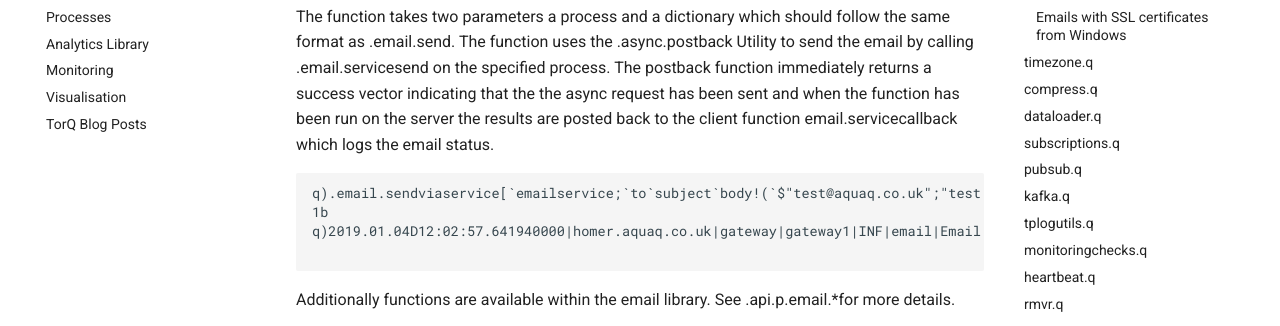
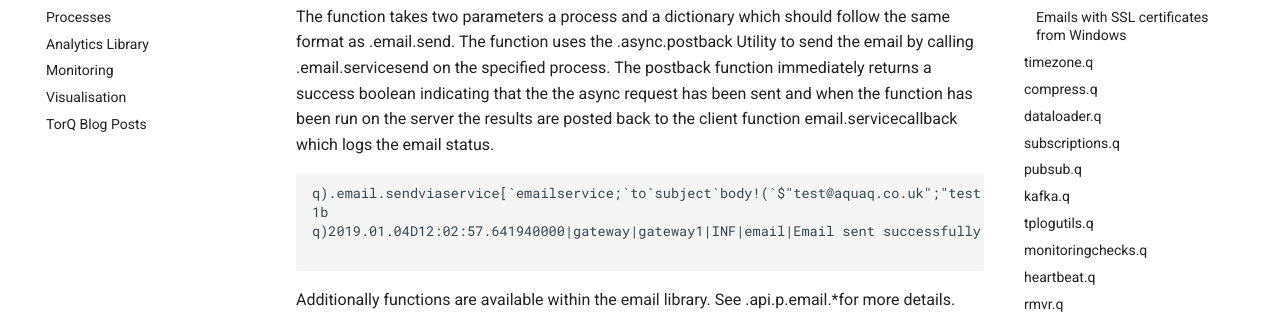
Before and after one commit to DataIntellectTech/TorQ, an MkDocs documentation site: the page built from docs/utilities.md, in a window 1280 px wide and 900 px high, scrolled down 8052 px. Shown: the part 253-579 px from the top of the window. Built offline with MkDocs 1.6.1 and Material for MkDocs 9.7.7, drawn with Linux system fonts in a browser that asks for light colours; comment, search, counter and statistics services are not loaded; old or Windows-style settings are respelled for this version of MkDocs.

Commit message:
Update utilities.md

````diff
--- a/docs/utilities.md
+++ b/docs/utilities.md
@@ -396,12 +396,12 @@
 
 A further function .email.sendviaservice can be used to send an email using the default mail server on a separate specified process and can be used to allow latency sensitive processes to offload this piece of functionality.
 
-The function takes two parameters a process and a dictionary which should follow  the same format as .email.send. The function uses the .async.postback Utility to send the email by calling .email.servicesend on the specified process. The postback function immediately returns a success vector indicating that the the async request has been sent and when the function has been run on the server the results are posted back to the client function  email.servicecallback which logs the email status.
+The function takes two parameters a process and a dictionary which should follow  the same format as .email.send. The function uses the .async.postback Utility to send the email by calling .email.servicesend on the specified process. The postback function immediately returns a success boolean indicating that the the async request has been sent and when the function has been run on the server the results are posted back to the client function  email.servicecallback which logs the email status.
 
 ```
 q).email.sendviaservice[`emailservice;`to`subject`body!(`$"test@aquaq.co.uk";"test email";("hi";"this is an email from torq"))]
 1b
-q)2019.01.04D12:02:57.641940000|homer.aquaq.co.uk|gateway|gateway1|INF|email|Email sent successfully
+q)2019.01.04D12:02:57.641940000|gateway|gateway1|INF|email|Email sent successfully
 
 ```
 
````
